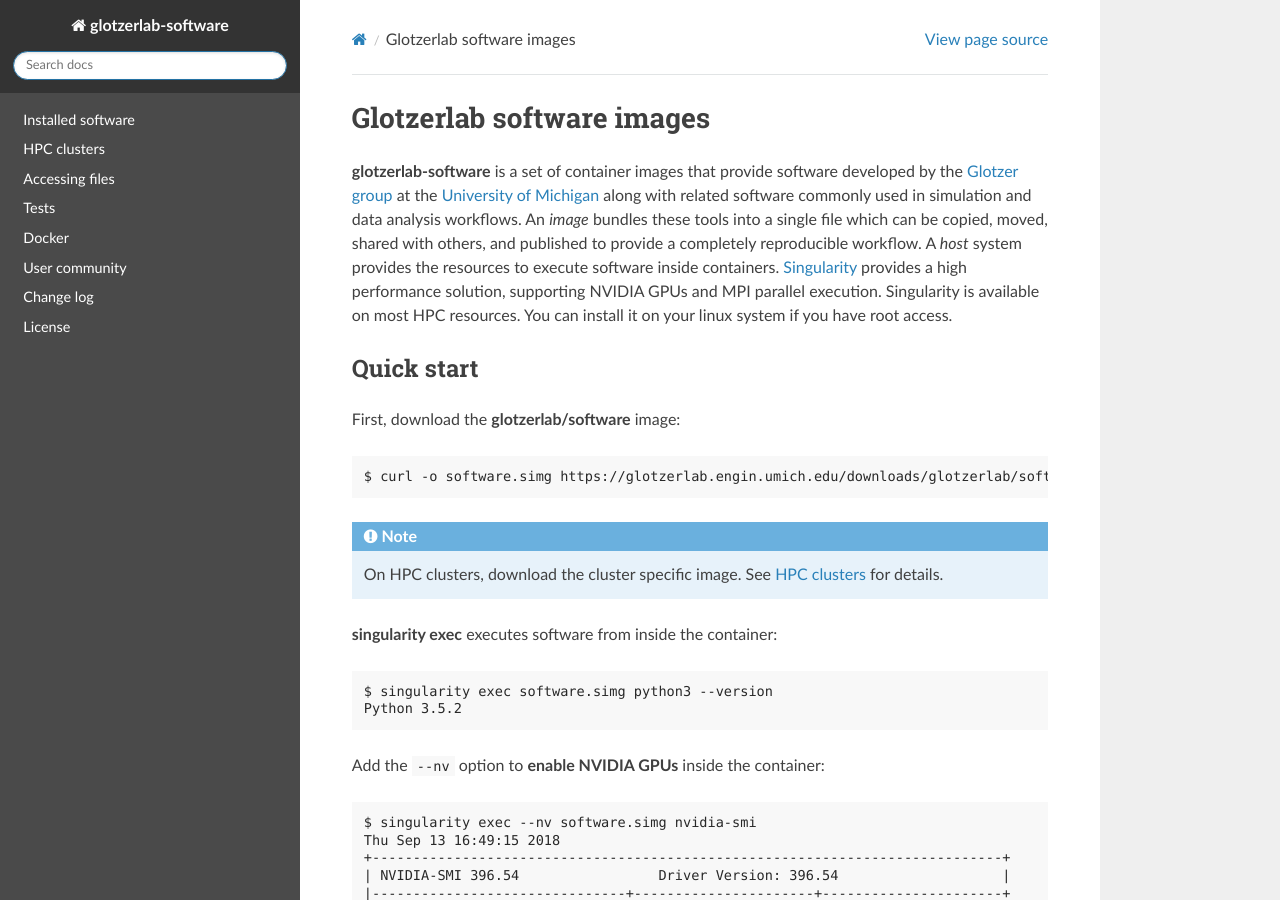
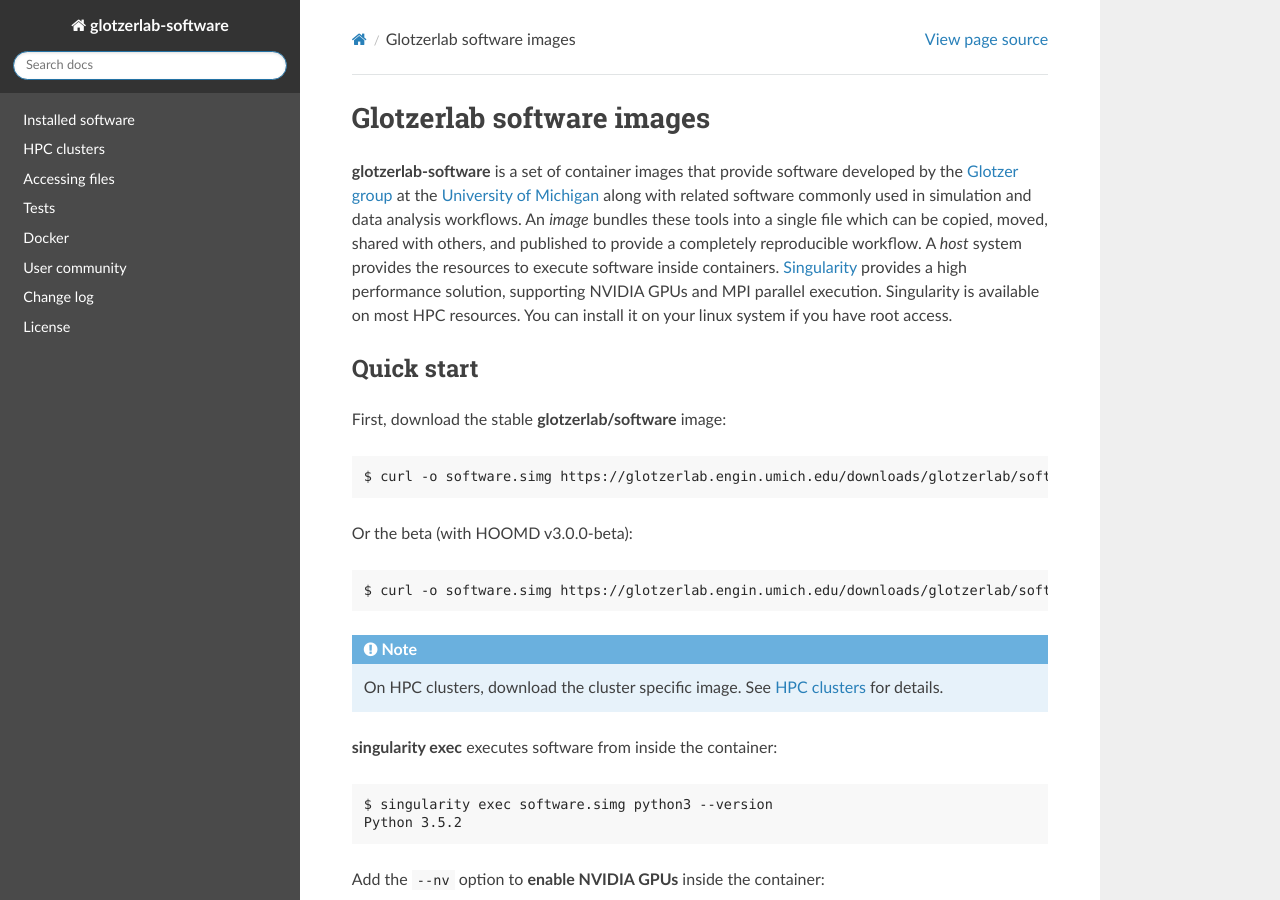
Before and after one commit to glotzerlab/software, a Sphinx documentation site: the page built from doc/index.rst, in a window 1280 px wide and 900 px high. Built offline with Sphinx 7.4.7 and the Read the Docs theme 2.0.0, drawn with Linux system fonts in a browser that asks for light colours.

Commit message:
Update for the beta

```diff
--- a/CHANGELOG.rst
+++ b/CHANGELOG.rst
@@ -11,7 +11,7 @@
 *Updated:*
 
 * gsd v2.2.0
-* HOOMD-blue v2.9.3
+* HOOMD-blue v2.9.3  (2020.10-beta includes HOOMD-blue v3.0.0-beta.1)
 
 2020.07
 +++++++
--- a/doc/clusters/bridges.rst
+++ b/doc/clusters/bridges.rst
@@ -12,6 +12,10 @@
 
     $ module load singularity/2.6.0
     $ curl -o software.simg https://glotzerlab.engin.umich.edu/downloads/glotzerlab/software-bridges.simg
+
+Or the beta (with HOOMD v3.0.0-beta)::
+
+    $ curl -o software.simg https://glotzerlab.engin.umich.edu/downloads/glotzerlab/software-beta-bridges.simg
 
 Use the following commands in your job scripts or interactively to execute software inside the container:
 
--- a/doc/clusters/comet.rst
+++ b/doc/clusters/comet.rst
@@ -12,6 +12,10 @@
 
     $ module load singularity
     $ curl -o software.simg https://glotzerlab.engin.umich.edu/downloads/glotzerlab/software-comet.simg
+
+Or the beta (with HOOMD v3.0.0-beta)::
+
+    $ curl -o software.simg https://glotzerlab.engin.umich.edu/downloads/glotzerlab/software-beta-comet.simg
 
 Use the following commands in your job scripts or interactively to execute software inside the container:
 
--- a/doc/clusters/greatlakes.rst
+++ b/doc/clusters/greatlakes.rst
@@ -14,6 +14,10 @@
 Download the image with support for Great Lakes::
 
     $ curl -o software.simg https://glotzerlab.engin.umich.edu/downloads/glotzerlab/software-greatlakes.simg
+
+Or the beta (with HOOMD v3.0.0-beta)::
+
+    $ curl -o software.simg https://glotzerlab.engin.umich.edu/downloads/glotzerlab/software-beta-greatlakes.simg
 
 Use the following commands in your job scripts or interactively to execute software inside the container:
 
--- a/doc/clusters/stampede2.rst
+++ b/doc/clusters/stampede2.rst
@@ -12,6 +12,10 @@
 
     $ curl -o software.simg https://glotzerlab.engin.umich.edu/downloads/glotzerlab/software-stampede2.simg
 
+Or the beta (with HOOMD v3.0.0-beta)::
+
+    $ curl -o software.simg https://glotzerlab.engin.umich.edu/downloads/glotzerlab/software-beta-stampede2.simg
+
 Use the following commands in your job scripts or interactively to execute software inside the container:
 
 .. note::
--- a/doc/index.rst
+++ b/doc/index.rst
@@ -13,9 +13,13 @@
 Quick start
 ===========
 
-First, download the **glotzerlab/software** image::
+First, download the stable **glotzerlab/software** image::
 
     $ curl -o software.simg https://glotzerlab.engin.umich.edu/downloads/glotzerlab/software-nompi.simg
+
+Or the beta (with HOOMD v3.0.0-beta)::
+
+    $ curl -o software.simg https://glotzerlab.engin.umich.edu/downloads/glotzerlab/software-beta-nompi.simg
 
 .. note::
 
```
Also changed, not shown: make_dockerfiles.py (+6 -1 lines), 6 other files.
